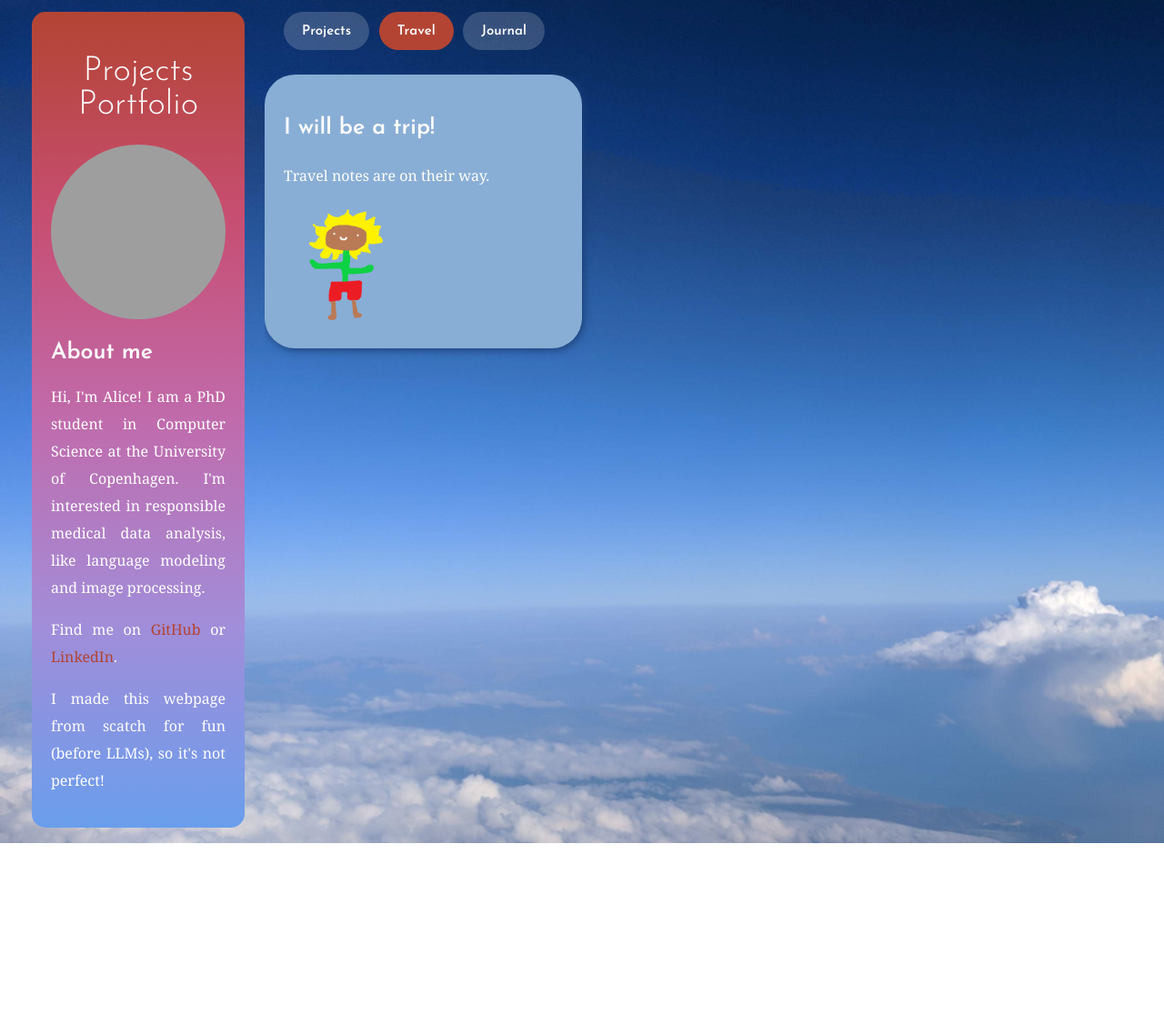
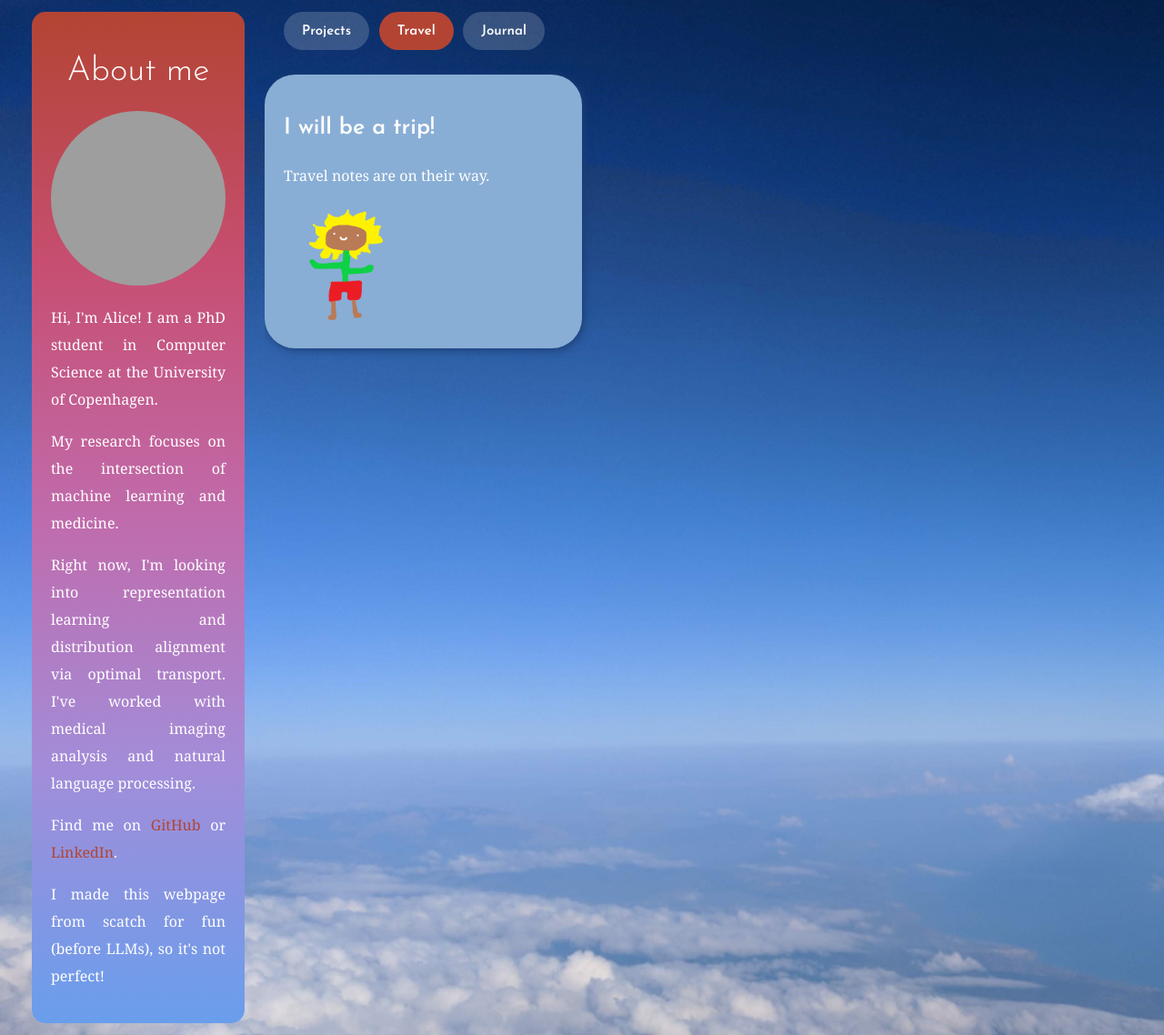
Before and after one commit to aliswh/aliswh.github.io, a Jekyll site: the page built from travel.html, in a window 1280 px wide. Shown: the whole page at 91% size. Built offline with Jekyll 4.4.1, drawn with Linux system fonts in a browser that asks for light colours; before the commit the page ends 927 px from its top, so only the background shows below that; grey boxes are pictures that could not be loaded.

Commit message:
bio update

```diff
--- a/_includes/sidebar.html
+++ b/_includes/sidebar.html
@@ -1,13 +1,14 @@
 <div class="id_div">
     <div>
         <div class="title_div">
-            <h1>Projects Portfolio</h1>
+            <h1>About me</h1>
             <img class="img imgid" src="https://avatars0.githubusercontent.com/u/39992505?s=460&u=add36d24092f63be12abd2dfca782e4faea5627f&v=4" alt="myphoto">
         </div>
 
         <div class="aboutme_div">
-            <h2>About me</h2>
-            <p class="p_id">Hi, I'm Alice! I am a PhD student in Computer Science at the University of Copenhagen. I'm interested in responsible medical data analysis, like language modeling and image processing. </p>
+            <p class="p_id">Hi, I'm Alice! I am a PhD student in Computer Science at the University of Copenhagen.</p>
+            <p class="p_id">My research focuses on the intersection of machine learning and medicine.</p>
+            <p class="p_id">Right now, I'm looking into representation learning and distribution alignment via optimal transport. I've worked with medical imaging analysis and natural language processing.</p>
             <p class="p_id">Find me on <a class="indexlink" href="https://github.com/aliswh">GitHub</a> or <a class="indexlink" href="https://www.linkedin.com/in/alice-schiavone-66b3b1243/">LinkedIn</a>.</p>
             <p class="p_id">I made this webpage from scatch for fun (before LLMs), so it's not perfect!</p>
         </div>
```
